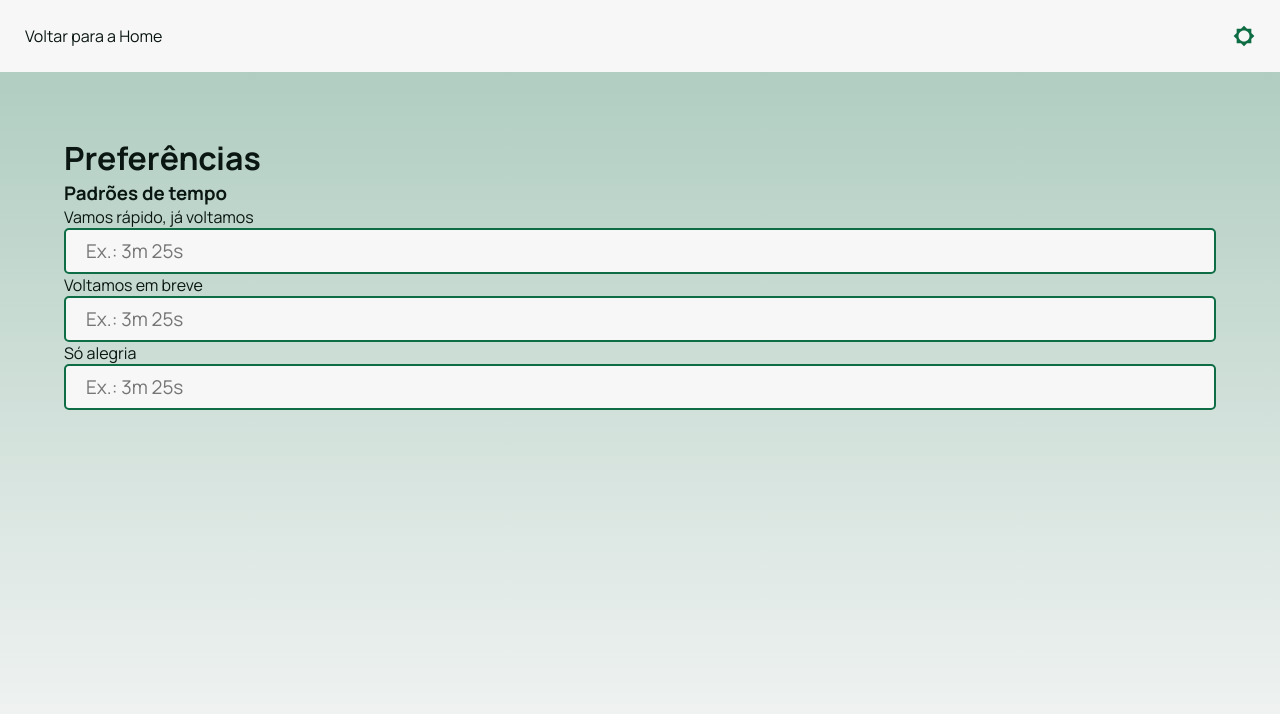
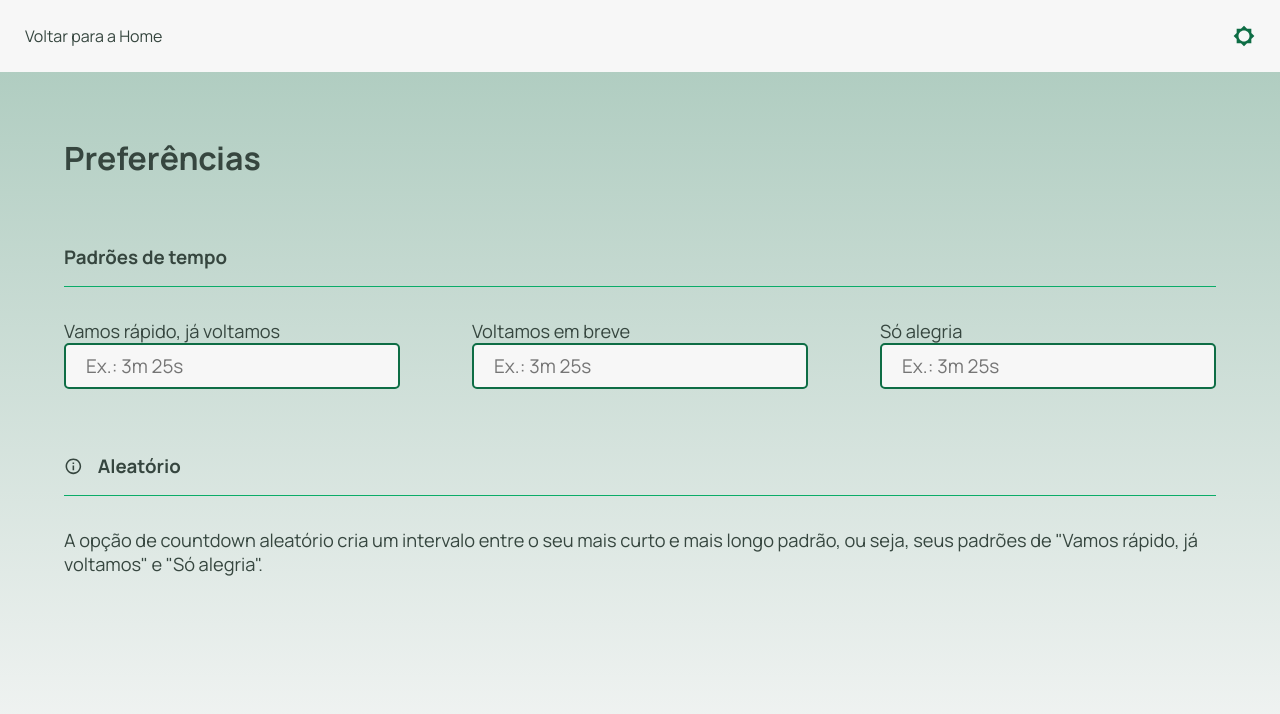
Before and after one commit to nascjoao/trybe-countdown, a React (Create React App) app: page /settings in a window 1280 px wide. Shown: the top 714 px of the page. Built offline with nearby package versions, Linux system fonts and the light colour scheme.

Commit message:
feat(style): settings page

```diff
--- a/src/components/Countdown/index.jsx
+++ b/src/components/Countdown/index.jsx
@@ -99,27 +99,14 @@ class Countdown extends React.Component {
 
   customInterval(event) {
     event.preventDefault();
+    const { convertCustomTimeToSeconds } = timeFunctions;
 
     let { temporaryTime } = this.state;
 
-    temporaryTime = temporaryTime.split(/\s/);
-
-    let seconds = 0;
-
-    temporaryTime.forEach((unit) => {
-      if (unit.includes('m')) {
-        const temporaryMinutes = unit.replace('m', '');
-        const minutesInSeconds = Math.floor(temporaryMinutes * 60);
-        seconds += minutesInSeconds;
-      } else {
-        let temporarySeconds = unit.replace('s', '');
-        temporarySeconds = temporarySeconds % 60;
-        seconds += temporarySeconds;
-      }
-    });
+    const time = convertCustomTimeToSeconds(temporaryTime);
 
     this.setState({
-      time: seconds,
+      time,
       temporaryTime: '',
       startCountdownDisabled: true,
       countdownIsActive: true
--- a/src/components/Preferences/index.jsx
+++ b/src/components/Preferences/index.jsx
@@ -1,6 +1,7 @@
 import React from 'react';
 import { Link } from 'react-router-dom';
 import TimePreset from './components/TimePreset';
+import { MdInfoOutline } from 'react-icons/md';
 
 import './styles.scss';
 
@@ -21,11 +22,20 @@ class Preferences extends React.Component {
         <main>
           <h1>Preferências</h1>
           <h3>Padrões de tempo</h3>
-          <form>
+          <div id="presets">
             <TimePreset label="Vamos rápido, já voltamos" />
             <TimePreset label="Voltamos em breve" />
             <TimePreset label="Só alegria" />
-          </form>
+          </div>
+          <h3>
+            <MdInfoOutline />
+            Aleatório
+          </h3>
+          <p>
+            A opção de countdown aleatório cria um intervalo entre o seu mais curto
+            e mais longo padrão, ou seja, seus padrões de &quot;Vamos rápido, já voltamos&quot; e
+            &quot;Só alegria&quot;.
+          </p>
         </main>
       </div>
     );
--- a/src/components/Preferences/styles.scss
+++ b/src/components/Preferences/styles.scss
@@ -1,3 +1,7 @@
+label, p {
+  font-size: 1.14rem;
+}
+
 header {
   background: var(--background-secondary);
   padding: 1.5625rem;
@@ -9,4 +13,23 @@ header {
 
 main {
   padding: 4rem;
+
+  h3 {
+    align-items: center;
+    border-bottom: 1px solid var(--green);
+    display: flex;
+    margin-bottom: 2rem;
+    margin-top: 4rem;
+    padding-bottom: 1rem;
+
+    svg {
+      margin-right: .9375rem;
+    }
+  }
+
+  #presets {
+    display: grid;
+    gap: 4.5rem;
+    grid-template-columns: repeat(auto-fit, minmax(16.25rem, 1fr));
+  }
 }
--- a/src/index.scss
+++ b/src/index.scss
@@ -2,7 +2,7 @@
   --background: linear-gradient(#0e6d45 -200%, #f7f7f7);
   --background-secondary: #f7f7f7;
   --text-secondary: #e0fff2;
-  --text: #0a1611;
+  --text: #36463f;
   --green: #0aac68;
   --dark-green: #0e6d45;
 }
```
